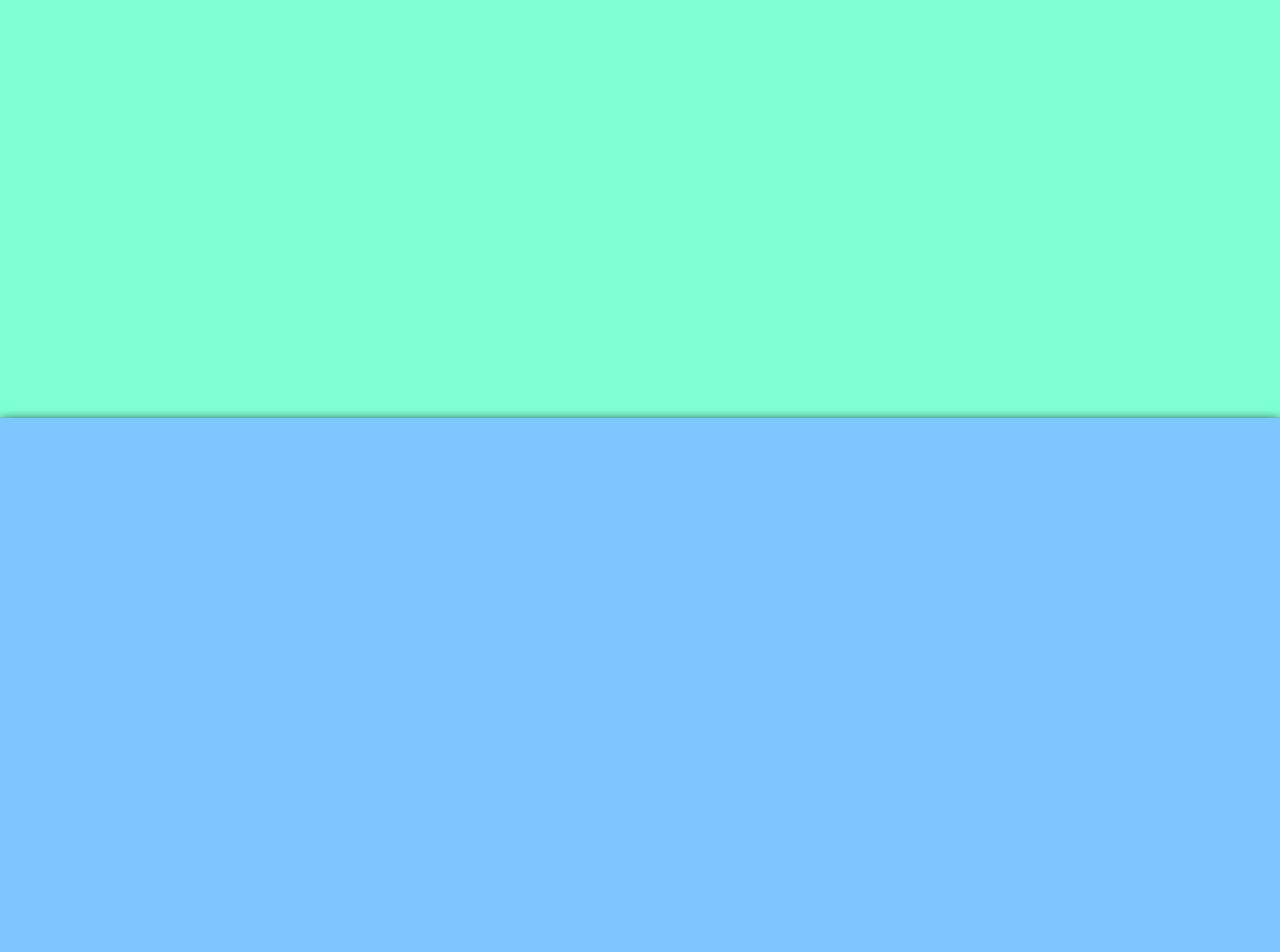
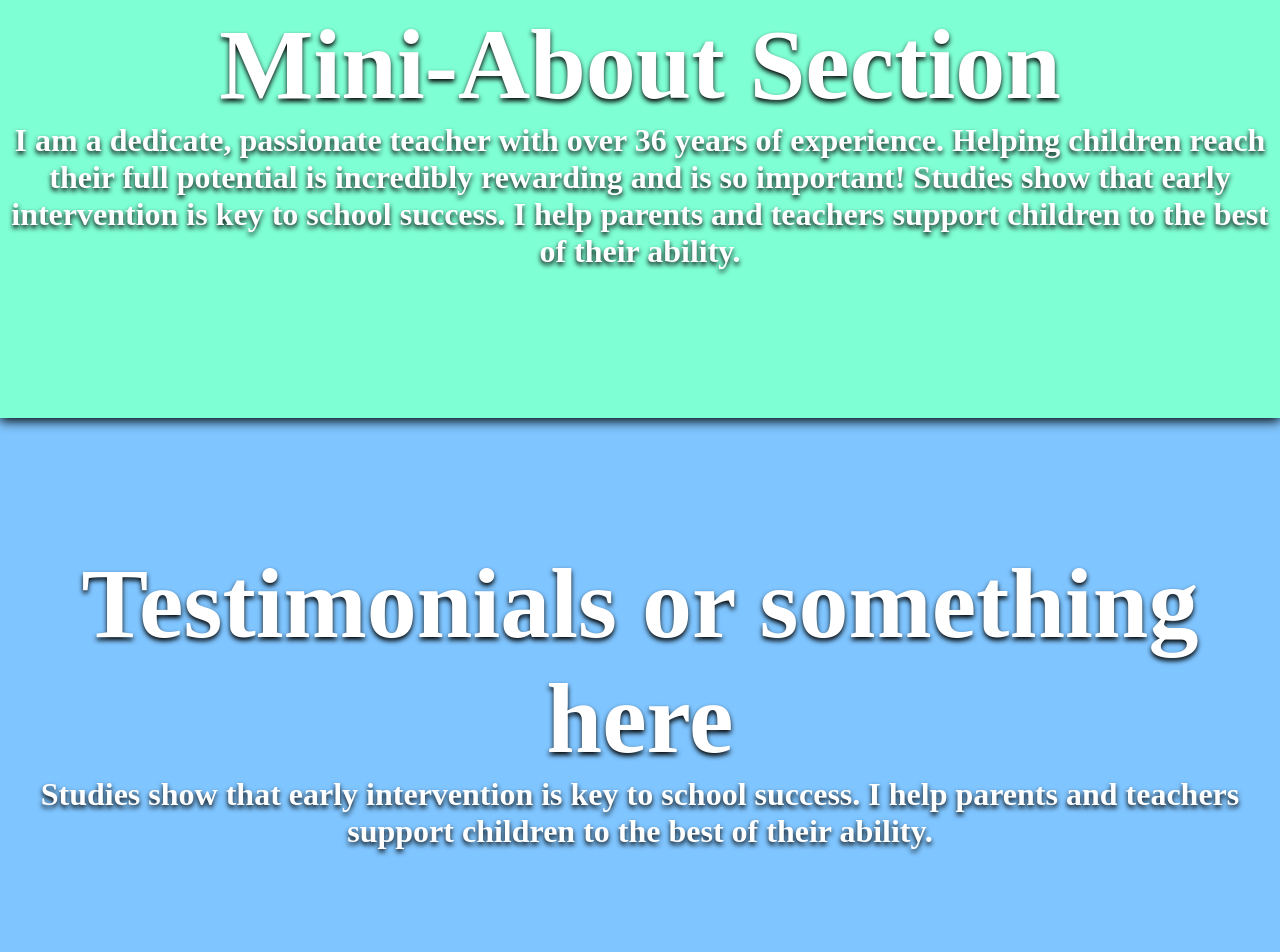
Before and after one commit to palminski/kind-aunty, an Angular app: page / in a window 1280 px wide. Shown: the part 800-1752 px from the top of the page. Built offline with nearby package versions, Linux system fonts and the light colour scheme.

Commit message:
reorder and added some sample text for sections on home page

```diff
--- a/src/app/pages/home/home.component.css
+++ b/src/app/pages/home/home.component.css
@@ -10,6 +10,7 @@ h1 {
     overflow: hidden;
     background-color: white;
     filter: drop-shadow(0px 3px 6px black);
+    z-index: 3;
 }
 .hero-image {
     background-image: url('/assets/test.jpeg');
@@ -58,7 +59,7 @@ h1 {
 }
 
 .home-section {
-
+    position: relative;
     width: 100%;
     height: 70vh;
     filter: drop-shadow(0px 3px 6px black);
@@ -76,6 +77,13 @@ h1 {
     max-width: 1300px;
     width: 95%;
     margin: 0px auto;
+}
+
+#section-1 {
+z-index: 2;
+}
+#section-2 {
+
 }
 
 
--- a/src/app/pages/home/home.component.html
+++ b/src/app/pages/home/home.component.html
@@ -10,11 +10,25 @@
             </div>
         </div>
     </div>
-    <div class="home-section green-bg">
+    <div class="home-section green-bg" id="section-1">
         <div class="hero-content">
-            <h1></h1>
+            <div>
+                <h1 class="hero-title" >Mini-About Section</h1>
+                <h1>I am a dedicate, passionate teacher with over 36 years of experience.
+                    Helping children reach their full
+                    potential is incredibly rewarding and is so important! Studies show that early intervention is key
+                    to
+                    school success. I help parents and teachers support children to the best of their ability.</h1>
+            </div>
         </div>
     </div>
-    <div class="home-section blue-bg">
-
+    <div class="home-section blue-bg" id="section-2">
+        <div class="hero-content">
+            <div>
+                <h1 class="hero-title">Testimonials or something here</h1>
+                <h1>Studies show that early intervention is key
+                    to
+                    school success. I help parents and teachers support children to the best of their ability.</h1>
+            </div>
+        </div>
     </div>
```
